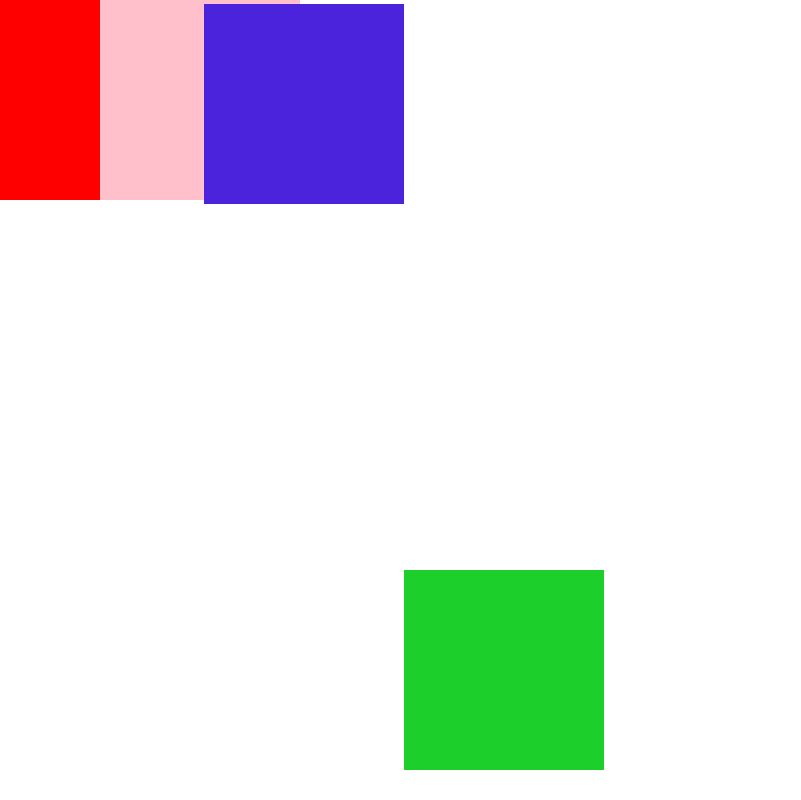
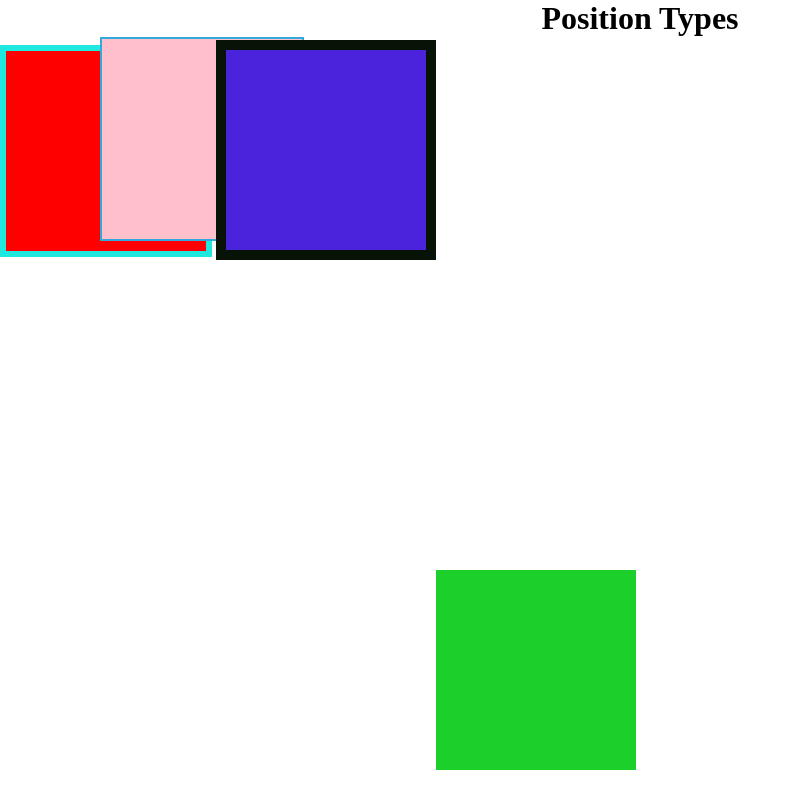
Before and after one commit to mawmfoziayaseen/12th-march-file, a plain HTML site: page Assignment_file/14th_March/index.html in a window 1280 px wide. Shown: the whole page, without its empty margins (0-801 px from the left). Drawn offline with Linux system fonts and the light colour scheme.

Commit message:
checking

```diff
--- a/Assignment_file/14th_March/index.html
+++ b/Assignment_file/14th_March/index.html
@@ -4,9 +4,10 @@
     <meta charset="UTF-8">
     <meta name="viewport" content="width=device-width, initial-scale=1.0">
     <link rel="stylesheet" href="style.css">
-    <title>Document</title>
+    <title>Document Position types</title>
 </head>
 <body>
+    <h1>Position Types</h1>
     <header id="parent">
         <div class="box1"></div>
         <div class="box2"></div>
--- a/Assignment_file/14th_March/style.css
+++ b/Assignment_file/14th_March/style.css
@@ -1,6 +1,9 @@
 *{
     margin: 0px;
     padding: 0px;
+}
+h1{
+    text-align: center;
 }
 .parent{
     margin: 40px;
@@ -19,6 +22,7 @@
     /* position: absolute; */
     position: fixed;
     left: 100px;
+    border: 2px solid rgb(49, 169, 220);
 
 
 }
@@ -30,6 +34,7 @@
     /* position: absolute; */
     position: static;
     top: 100px;
+    border: 6px solid rgb(31, 232, 222);
 
 
 }
@@ -40,7 +45,7 @@
     display: inline-block;
     /* position: absolute;  */
      position: sticky;
-
+     border: 10px solid rgb(8, 19, 8);
     top: 40px;
 
 }
```
